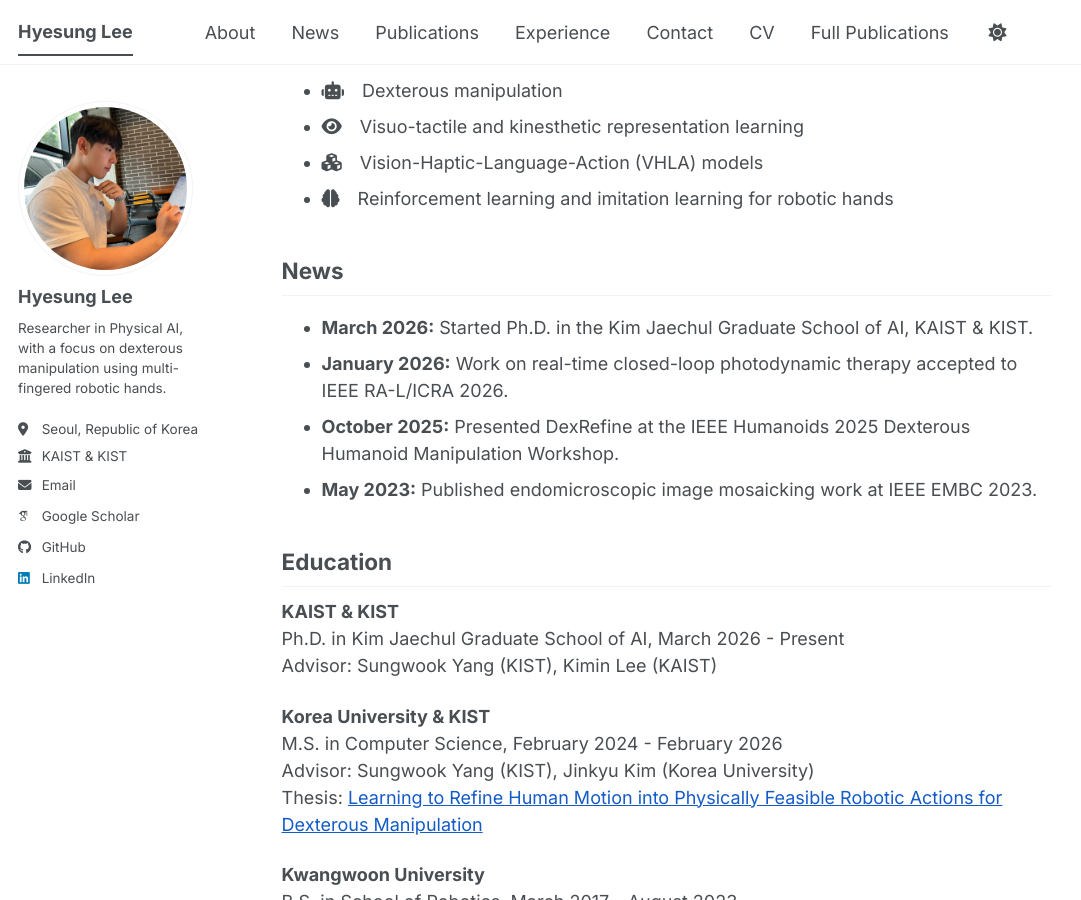
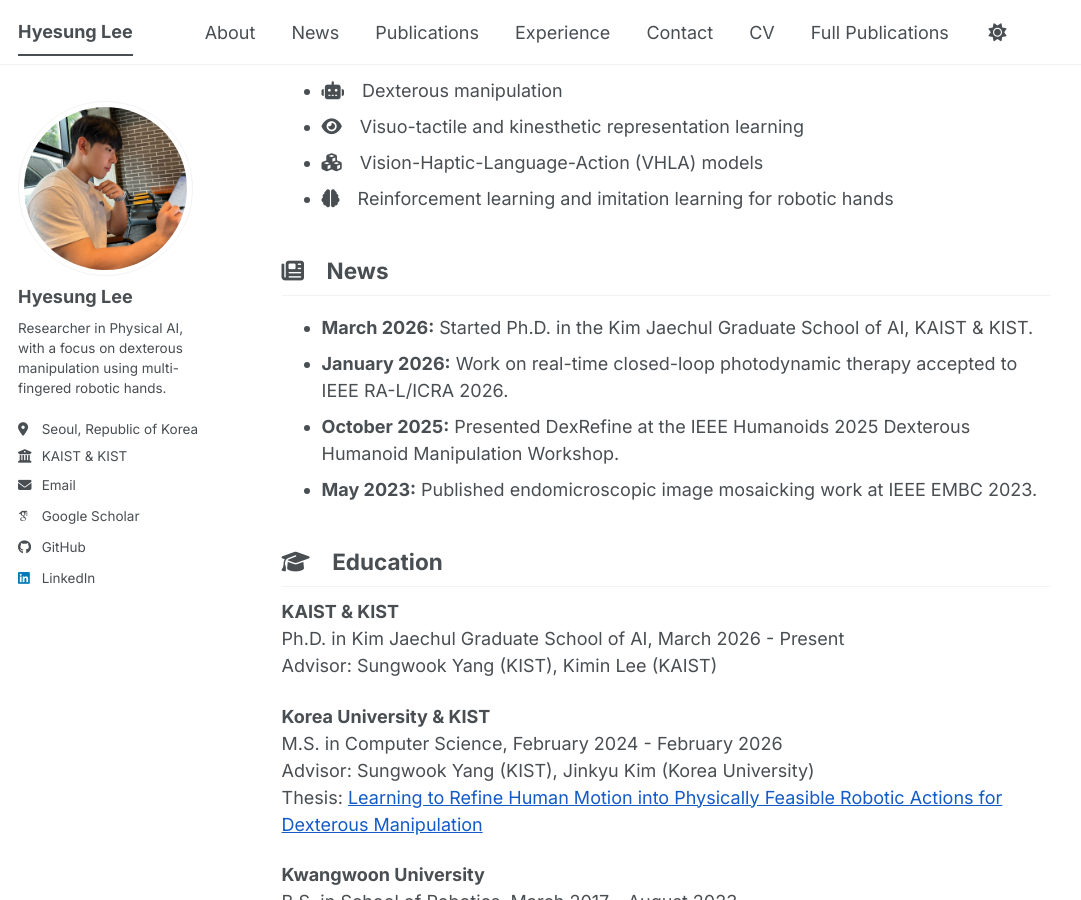
Before and after one commit to hyesung98/hyesung98.github.io, a Jekyll site: the page built from _pages/about.md, in a window 1280 px wide and 900 px high, scrolled down 394 px. Shown: the whole window, without its empty margins (0-1081 px from the left). Built offline with Jekyll 4.4.1, drawn with Linux system fonts in a browser that asks for light colours; some web fonts are replaced; a script bundle is joined from its source files by our own code; library files that are not in the unit come from our copies.

Commit message:
Fix publication link mapping and add section icons

```diff
--- a/_pages/about.md
+++ b/_pages/about.md
@@ -18,14 +18,14 @@
 - <i class="fas fa-cubes icon-pad-right" aria-hidden="true"></i>Vision-Haptic-Language-Action (VHLA) models
 - <i class="fas fa-brain icon-pad-right" aria-hidden="true"></i>Reinforcement learning and imitation learning for robotic hands
 
-<h2 id="news">News</h2>
+<h2 id="news"><i class="fas fa-newspaper icon-pad-right" aria-hidden="true"></i>News</h2>
 
 - **March 2026:** Started Ph.D. in the Kim Jaechul Graduate School of AI, KAIST & KIST.
 - **January 2026:** Work on real-time closed-loop photodynamic therapy accepted to IEEE RA-L/ICRA 2026.
 - **October 2025:** Presented DexRefine at the IEEE Humanoids 2025 Dexterous Humanoid Manipulation Workshop.
 - **May 2023:** Published endomicroscopic image mosaicking work at IEEE EMBC 2023.
 
-## Education
+<h2 id="education"><i class="fas fa-graduation-cap icon-pad-right" aria-hidden="true"></i>Education</h2>
 
 **KAIST & KIST**
 Ph.D. in Kim Jaechul Graduate School of AI, March 2026 - Present
@@ -40,7 +40,7 @@
 B.S. in School of Robotics, March 2017 - August 2023
 Advisor: Jin-Oh Kim
 
-<h2 id="experience">Experience</h2>
+<h2 id="experience"><i class="fas fa-briefcase icon-pad-right" aria-hidden="true"></i>Experience</h2>
 
 **KIST (Korea Institute of Science and Technology), Seoul, Republic of Korea**
 Intern, March 2023 - August 2024
@@ -60,19 +60,19 @@
 - Developed road-data acquisition software using 3D LiDAR, GNSS, and machine vision cameras.
 - Built a sensor calibration visualization tool using ROS RViz.
 
-<h2 id="publications">Publications</h2>
+<h2 id="publications"><i class="fas fa-book-open icon-pad-right" aria-hidden="true"></i>Publications</h2>
 
 1. **Real-Time SLAM-Guided Closed-Loop Photodynamic Therapy with Pixel-Accurate Light-Dose Control**
    IEEE RA-L / ICRA, 2026
-   <a class="btn btn--small" href="https://ieeexplore.ieee.org/abstract/document/10340903/" target="_blank" rel="noopener">Paper</a>
+   <a class="btn btn--small" href="https://ieeexplore.ieee.org/abstract/document/11361079/" target="_blank" rel="noopener">Paper</a>
 2. **DexRefine: Refine Human Motion to Physically Feasible Robotic Actions**
    IEEE Humanoids Workshop, 2025
-   <a class="btn btn--small" href="https://ieeexplore.ieee.org/abstract/document/11361079/" target="_blank" rel="noopener">Paper</a>
+   <a class="btn btn--small" href="https://dexterous-humanoid-manipulation.github.io/src/file/paper/hlee.pdf" target="_blank" rel="noopener">Paper</a>
 3. **Real-Time Endomicroscopic Image Mosaicking with an EKF-based Sensor Fusion Approach**
    IEEE EMBC, 2023
-   <a class="btn btn--small" href="https://dexterous-humanoid-manipulation.github.io/src/file/paper/hlee.pdf" target="_blank" rel="noopener">Paper</a>
+   <a class="btn btn--small" href="https://ieeexplore.ieee.org/abstract/document/10340903/" target="_blank" rel="noopener">Paper</a>
 
-<h2 id="contact">Contact</h2>
+<h2 id="contact"><i class="fas fa-address-card icon-pad-right" aria-hidden="true"></i>Contact</h2>
 
 - Email: [hs981002@naver.com](mailto:hs981002@naver.com)
 - LinkedIn: [linkedin.com/in/hyesung98](https://www.linkedin.com/in/hyesung98)
```
Also changed, not shown: _publications/2023-05-01-real-time-endomicroscopic-image-mosaicking-with-ekf-sensor-fusion.md (+1 -1 lines), _publications/2025-10-01-dexrefine-refine-human-motion-to-physically-feasible-robotic-actions.md (+1 -1 lines), _publications/2026-01-01-real-time-slam-guided-closed-loop-photodynamic-therapy.md (+1 -1 lines).
